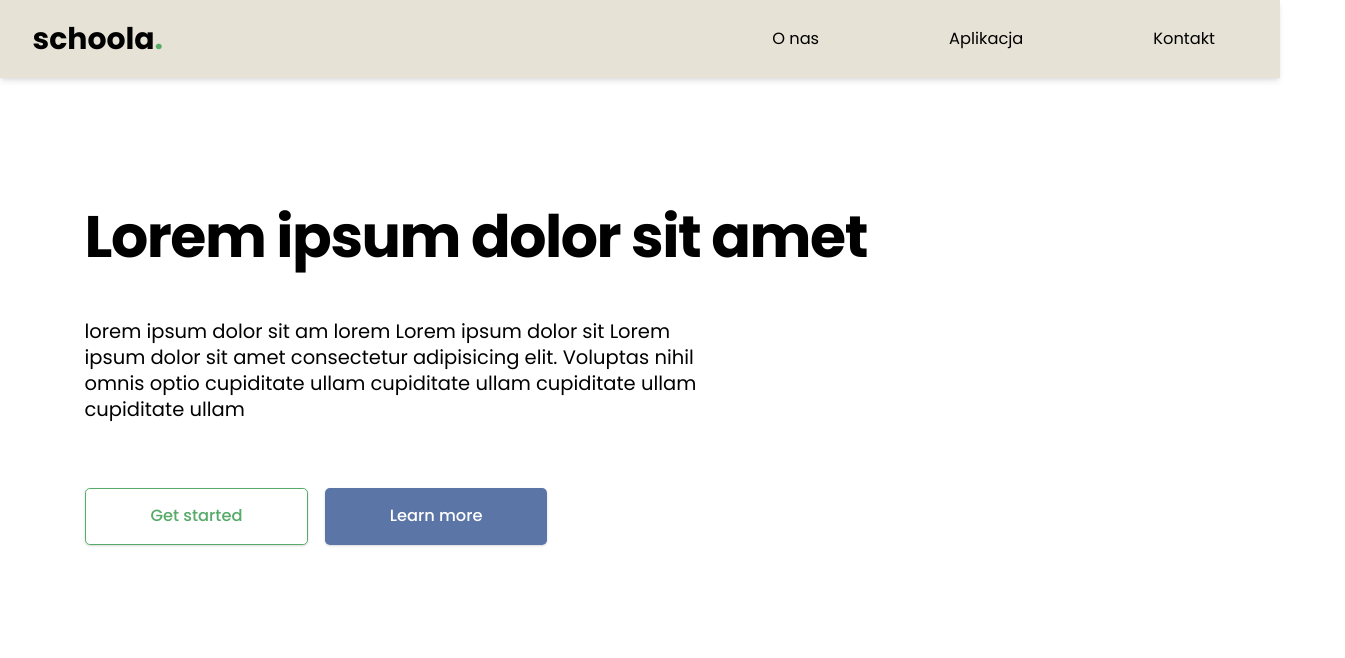
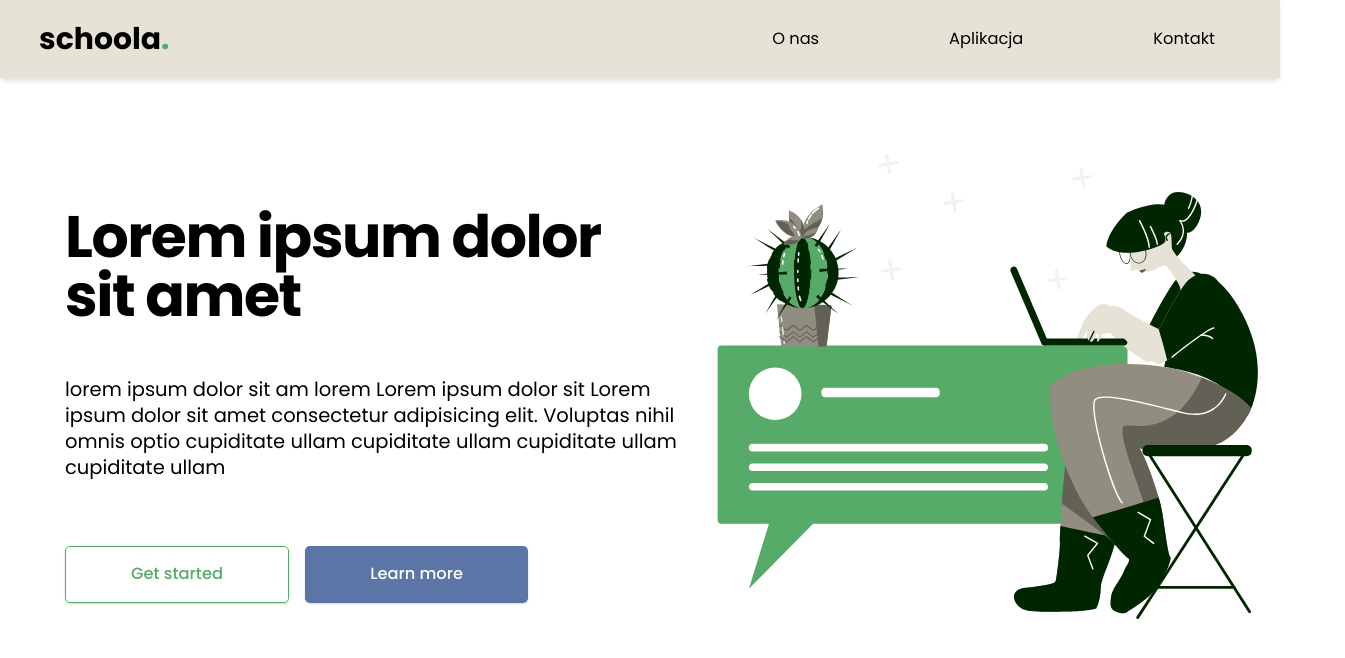
Before and after one commit to schoola-pl/schoola-landing, a Next.js app: page / in a window 1280 px wide. Shown: the top 658 px of the page, 1345 px wide, since content can reach past the window. Built offline with nearby package versions, Linux system fonts and the light colour scheme.

Commit message:
static SectionCTA

```diff
--- a/components/atoms/IconDiv/IconDiv.ts
+++ /dev/null
@@ -1,15 +0,0 @@
-import styled from 'styled-components';
-
-interface Props {
-  icon?: string;
-}
-
-const IconDiv = styled.div<Props>`
-  position: relative;
-  background-repeat: no-repeat;
-  background-position: center;
-  background-size: 100%;
-  background-image: url(${({ icon }) => icon});
-`;
-
-export default IconDiv;
--- a/components/organisms/Navbar/Navbar.styles.ts
+++ b/components/organisms/Navbar/Navbar.styles.ts
@@ -4,7 +4,7 @@ export const Logo = styled.div`
   position: relative;
   font-size: 2.3rem;
   font-weight: 700;
-  padding-left: 2.5rem;
+  padding-left: 3rem;
 
   &::after {
     content: '.';
--- a/components/organisms/SectionCTA/SectionCTA.tsx
+++ b/components/organisms/SectionCTA/SectionCTA.tsx
@@ -1,9 +1,10 @@
-import ConnectIcon from '../assets/icons/ConnectIcon.svg';
-import IconDiv from '../../atoms/IconDiv/IconDiv';
+import ConnectIcon from 'assets/icons/ConnectIcon.svg';
+import Image from 'next/image';
 
 const SectionCTA: React.FC = () => (
-  <div className="relative top-52 left-20 grid-cols-2">
-    <div className="flex flex-col items-start py-6 px-4 sm:px-6">
+  <div className="grid grid-cols-2">
+    <div className="relative top-52 left-16 col-span-1">
+      <div className="flex flex-col items-start py-6 px-4">
         <h1 className="text-7xl py-6 font-extrabold tracking-tight">Lorem ipsum dolor sit amet</h1>
         <p className="text-2xl py-10 max-w-3xl">
           lorem ipsum dolor sit am lorem Lorem ipsum dolor sit Lorem ipsum dolor sit amet consectetur adipisicing elit. Voluptas nihil omnis optio
@@ -11,7 +12,7 @@ const SectionCTA: React.FC = () => (
         </p>
         <div className="mt-10  flex content-start">
           <div className="inline-flex rounded-md shadow">
-          <button className="inline-flex items-center justify-center text-xl px-20 py-5 border border-transparent font-medium rounded-md text-emerald-dark hover:bg-emerald-dark transition-all hover:text-coolGray-white">
+            <button className="inline-flex items-center justify-center text-xl px-20 py-5 border border-transparent font-medium rounded-md text-emerald-dark hover:bg-emerald-dark transition-all hover:text-coolGray-white hover:border-emerald-dark">
               Get started
             </button>
           </div>
@@ -23,6 +24,12 @@ const SectionCTA: React.FC = () => (
         </div>
       </div>
     </div>
+    <div>
+      <div className="relative top-20 ml-20">
+        <Image src={ConnectIcon} width={600} height={600} alt={'Connect people icon'} />
+      </div>
+    </div>
+  </div>
 );
 
 export default SectionCTA;
```
Also changed, not shown: assets/icons/ConnectIcon.svg. Lines whose indentation alone changed are shown as unchanged.
